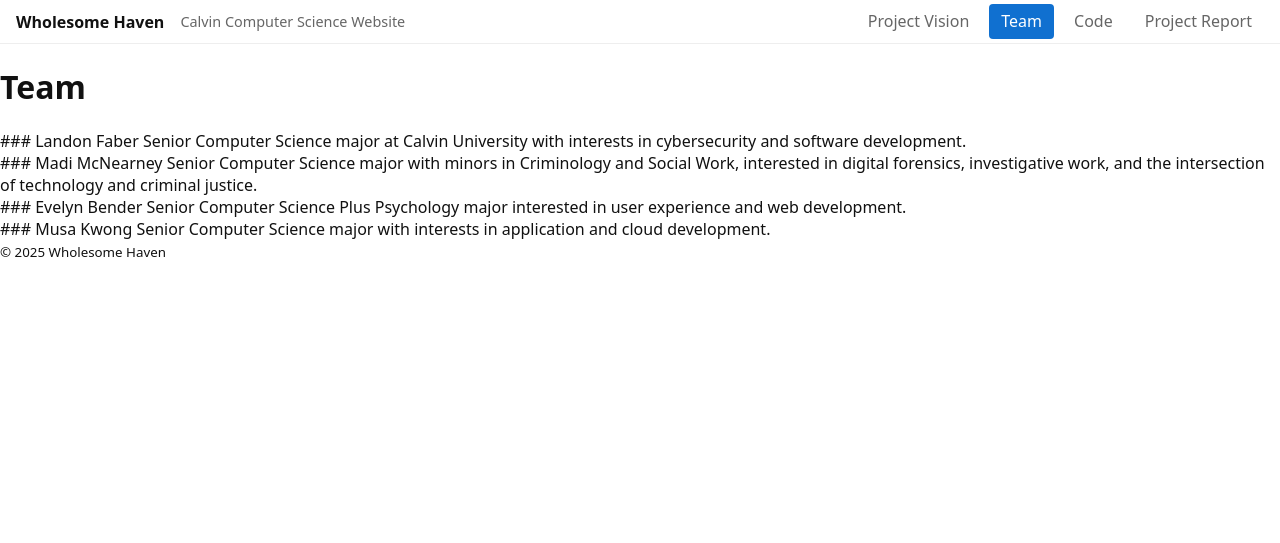
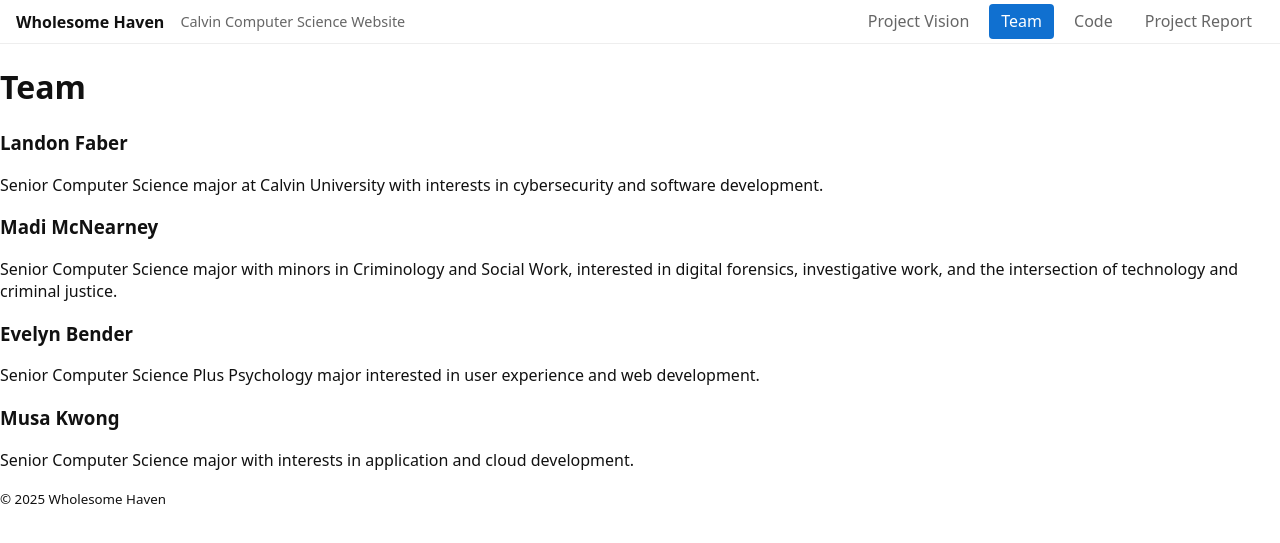
Before and after one commit to Wholesome-Haven/wholesomehaven.github.io, a Jekyll site: the page built from team.md, in a window 1280 px wide. Shown: the top 543 px of the page. Built offline with Jekyll 4.4.1, drawn with Linux system fonts in a browser that asks for light colours.

Commit message:
Fix team grid rendering using HTML cards

```diff
--- a/team.md
+++ b/team.md
@@ -3,28 +3,41 @@ layout: default
 title: Team
 ---
 
-# Team
+<h1>Team</h1>
 
 <div class="team-grid">
 
-<div class="team-card">
-### Landon Faber
-Senior Computer Science major at Calvin University with interests in cybersecurity and software development.
-</div>
+  <div class="team-card">
+    <h3>Landon Faber</h3>
+    <p>
+      Senior Computer Science major at Calvin University with interests in
+      cybersecurity and software development.
+    </p>
+  </div>
 
-<div class="team-card">
-### Madi McNearney
-Senior Computer Science major with minors in Criminology and Social Work, interested in digital forensics, investigative work, and the intersection of technology and criminal justice.
-</div>
+  <div class="team-card">
+    <h3>Madi McNearney</h3>
+    <p>
+      Senior Computer Science major with minors in Criminology and Social Work,
+      interested in digital forensics, investigative work, and the intersection
+      of technology and criminal justice.
+    </p>
+  </div>
 
-<div class="team-card">
-### Evelyn Bender
-Senior Computer Science Plus Psychology major interested in user experience and web development.
-</div>
+  <div class="team-card">
+    <h3>Evelyn Bender</h3>
+    <p>
+      Senior Computer Science Plus Psychology major interested in user experience
+      and web development.
+    </p>
+  </div>
 
-<div class="team-card">
-### Musa Kwong
-Senior Computer Science major with interests in application and cloud development.
-</div>
+  <div class="team-card">
+    <h3>Musa Kwong</h3>
+    <p>
+      Senior Computer Science major with interests in application and cloud
+      development.
+    </p>
+  </div>
 
 </div>
```
